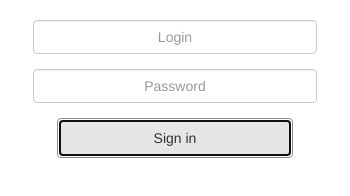
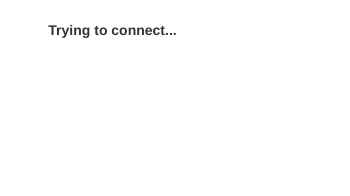
Before and after one commit to ed-asriyan/bmstu-wifi-authorizator, an Electron app: page index.html in a window 350 px wide. Both pictures are taken after a click on the button "Sign in". Drawn offline with nearby package versions, Linux system fonts and the light colour scheme.

Commit message:
Create connecting page

```diff
--- a/index.html
+++ b/index.html
@@ -23,9 +23,13 @@
                 </div>
                 <div id="page_login_submit_group" class="form-group">
                     <button id="page_login_submit_button" class="col-xs-offset-1 col-xs-10 btn btn-default"
-                            type="submit" style="height: 40px">Sign in
+                            type="submit" style="height: 40px" onclick="onLoginClick()">Sign in
                     </button>
                 </div>
+            </div>
+
+            <div id="page_connecting">
+                <label>Trying to connect...</label>
             </div>
         </div>
     </div>
--- a/index.js
+++ b/index.js
@@ -5,6 +5,7 @@
 'use strict';
 
 const pageLogin = document.getElementById('page_login');
+const pageConnecting = document.getElementById('page_connecting');
 
 const forms = document.getElementById('pages').childNodes;
 
@@ -14,3 +15,14 @@ const showPage = function (page) {
 };
 
 showPage(pageLogin);
+
+
+/**
+ * Routed events
+ */
+const onLoginClick = function () {
+    showPage(pageConnecting);
+
+    // imitating
+    setTimeout(() => showPage(pageConnected), 2000);
+};
```
